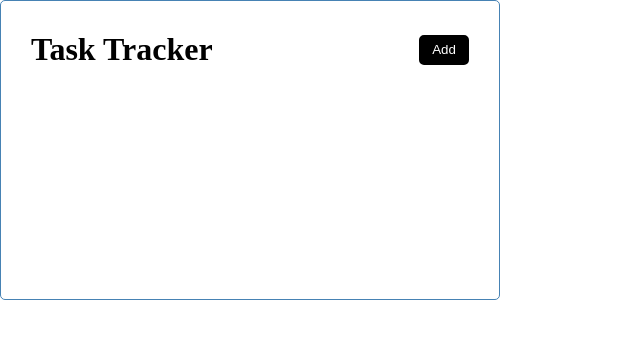
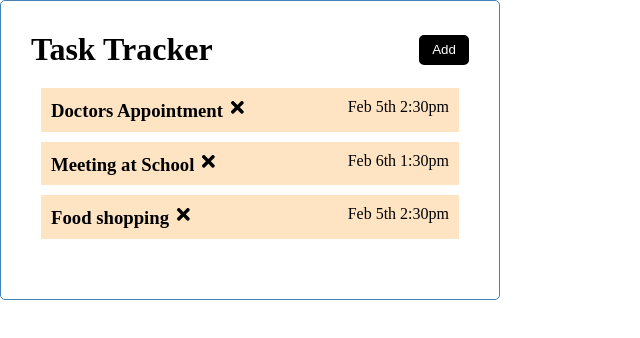
Before and after one commit to TinNguyen01600/Task-tracker, a React (Create React App) app: page / in a window 1280 px wide. Shown: the top 338 px of the page, without its empty margins (0-640 px from the left). Built offline with nearby package versions, Linux system fonts and the light colour scheme.

Commit message:
add Task and Tasks components and their CSS

```diff
--- a/package.json
+++ b/package.json
@@ -8,6 +8,7 @@
     "@testing-library/user-event": "^13.5.0",
     "react": "^18.2.0",
     "react-dom": "^18.2.0",
+    "react-icons": "^4.12.0",
     "react-scripts": "5.0.1",
     "web-vitals": "^2.1.4"
   },
--- a/src/App.js
+++ b/src/App.js
@@ -1,11 +1,20 @@
+import { useState } from "react"
 import Header from "./components/Header";
+import Tasks from "./components/Tasks";
 
 function App() {
-  return (
-    <div className="container">
-      <Header />
-    </div>
-  );
+    const [tasks, setTasks] = useState([
+        { id: 1, text: 'Doctors Appointment', day: 'Feb 5th 2:30pm' },
+        { id: 2, text: 'Meeting at School', day: 'Feb 6th 1:30pm' },
+        { id: 3, text: 'Food shopping', day: 'Feb 5th 2:30pm' },
+    ])
+
+    return (
+        <div className="container">
+            <Header />
+            <Tasks tasks={tasks}/>
+        </div>
+    );
 }
 
 export default App;
--- /dev/null
+++ b/src/components/Task.js
@@ -0,0 +1,13 @@
+import { FaTimes } from 'react-icons/fa'
+
+const Task = (props) => {
+    const {task} = props
+    return (
+        <div className="taskItem">
+            <h3>{task.text} <FaTimes /></h3>
+            <p>{task.day}</p>
+        </div>
+    )
+}
+
+export default Task
--- /dev/null
+++ b/src/components/Tasks.js
@@ -0,0 +1,12 @@
+import Task from "./Task"
+
+const Tasks = (props) => {
+    const { tasks } = props
+    return (
+        <>
+            {tasks.map(task => <Task task={task} key={task.id} />)}
+        </>
+    )
+}
+
+export default Tasks
--- a/src/index.css
+++ b/src/index.css
@@ -27,3 +27,12 @@
     border: 2px solid black;
     border-radius: 5px;
 }
+
+.taskItem {
+    background-color: bisque;
+    margin: 10px;
+    padding: 10px;
+
+    display: flex;
+    justify-content: space-between;
+}
```
Also changed, not shown: 1 other file (tests, documents, lock files or other folders).
